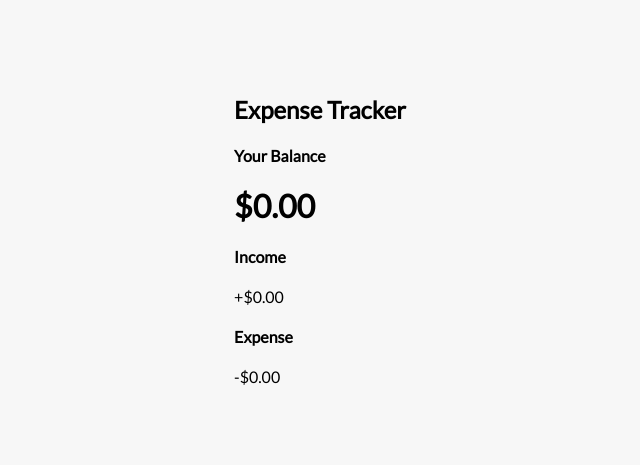
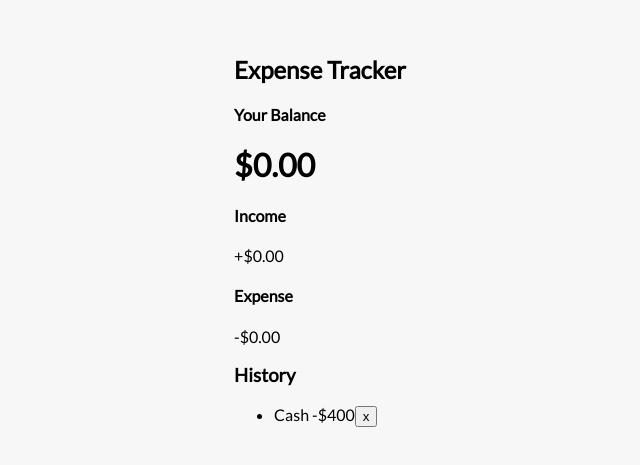
Before and after one commit to MelanieJindali/Cash-Track, a React (Create React App) app in the folder cash-track/: page / in a window 1280 px wide. Shown: the part 161-626 px from the top of the page, without its empty margins (320-960 px from the left). Built offline with nearby package versions, Linux system fonts and the light colour scheme.

Commit message:
Create TransactionList Component for transactions

```diff
--- a/cash-track/src/App.js
+++ b/cash-track/src/App.js
@@ -2,6 +2,7 @@ import React from 'react'
 import { Header } from './components/Header'
 import { Balance } from './components/Balance'
 import { IncomeExpenses } from './components/IncomeExpenses'
+import { TransactionList } from './components/TransactionList'
 
 import './App.css'
 
@@ -12,6 +13,7 @@ function App() {
 			<div className='container'>
 				<Balance />
 				<IncomeExpenses />
+				<TransactionList />
 			</div>
 		</div>
 	)
--- /dev/null
+++ b/cash-track/src/components/TransactionList.js
@@ -0,0 +1,15 @@
+import React from 'react'
+
+export const TransactionList = () => {
+	return (
+		<div>
+			<h3>History</h3>
+			<ul>
+				<li>
+					Cash <span>-$400</span>
+					<button class='delete-btn'>x</button>
+				</li>
+			</ul>
+		</div>
+	)
+}
```
